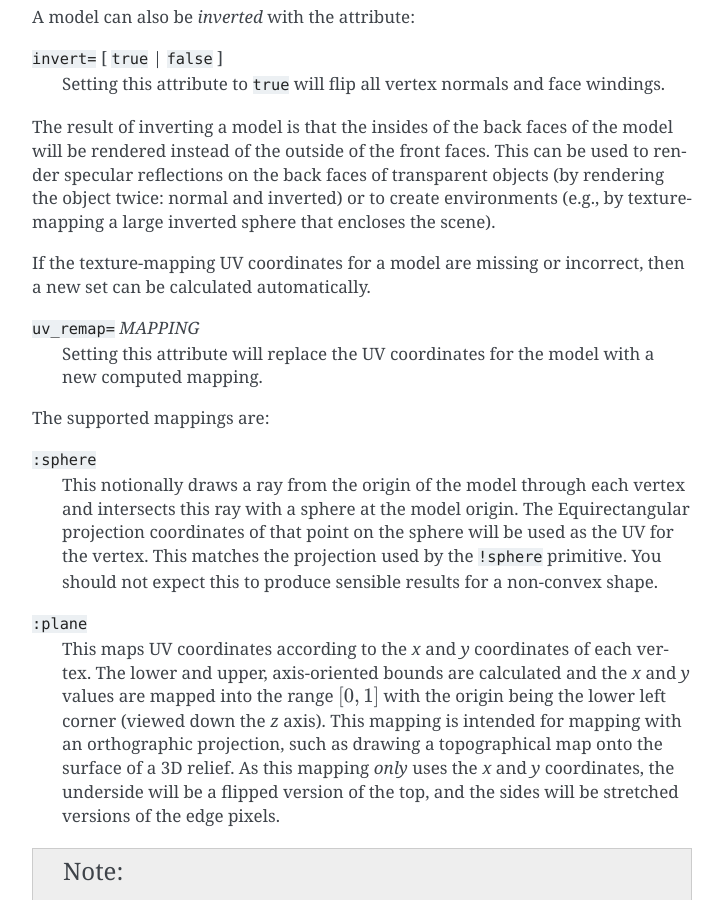
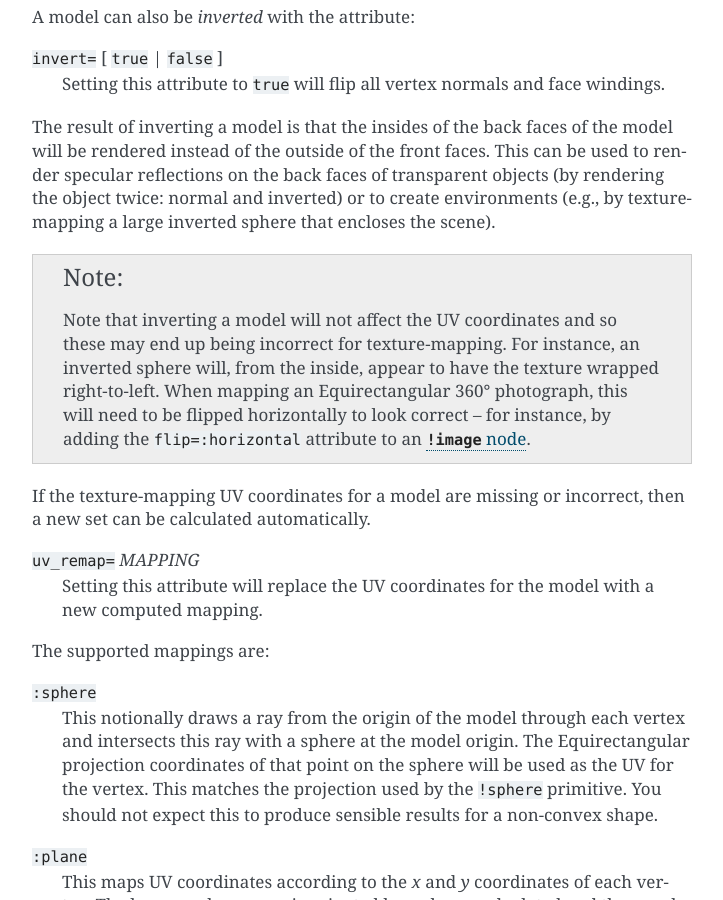
Before and after one commit to jonathanhogg/flitter, a Sphinx documentation site: the page built from docs/canvas3d.md, in a window 1280 px wide and 900 px high, scrolled down 21047 px. Shown: the whole window, without its empty margins (388-1111 px from the left). Built offline with Sphinx 7.4.7, drawn with Linux system fonts in a browser that asks for light colours.

Commit message:
Add support for flipping images
Update the docs for `!image` and also note that this will be required
when inverting a sphere for proper texture-mapping.

```diff
--- a/docs/canvas3d.md
+++ b/docs/canvas3d.md
@@ -912,6 +912,15 @@ used to render specular reflections on the back faces of transparent objects
 (by rendering the object twice: normal and inverted) or to create environments
 (e.g., by texture-mapping a large inverted sphere that encloses the scene).
 
+:::{note}
+Note that inverting a model will not affect the UV coordinates and so these
+may end up being incorrect for texture-mapping. For instance, an inverted
+sphere will, from the inside, appear to have the texture wrapped right-to-left.
+When mapping an Equirectangular 360° photograph, this will need to be flipped
+horizontally to look correct – for instance, by adding the `flip=:horizontal`
+attribute to an [`!image` node](windows.md#image).
+:::
+
 If the texture-mapping UV coordinates for a model are missing or incorrect,
 then a new set can be calculated automatically.
 
```
Also changed, not shown: docs/windows.md (+5 -1 lines), 3 other files.
